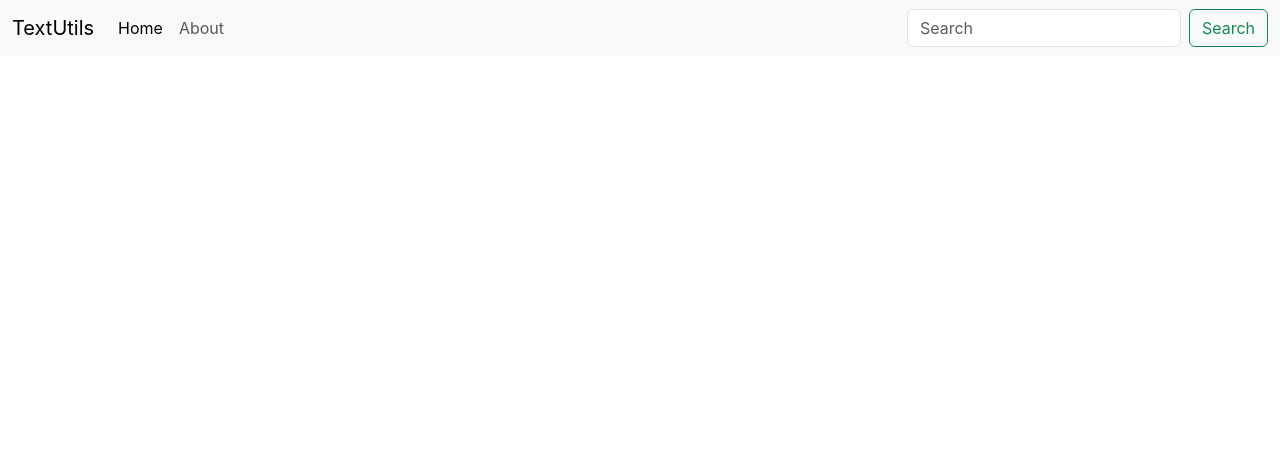
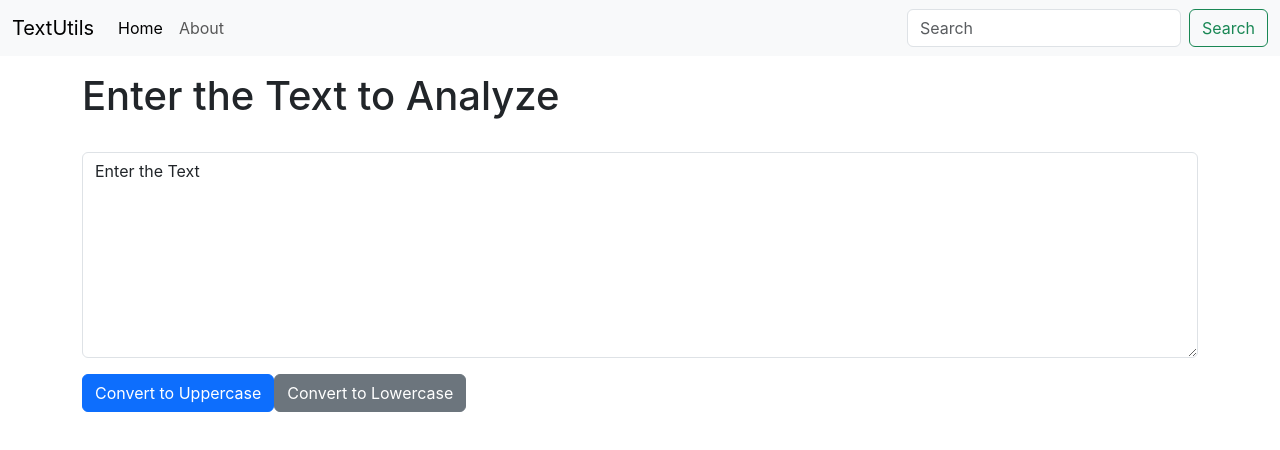
Before and after one commit to shubhamdsk/CWH-React, a React (Create React App) app: page / in a window 1280 px wide. Shown: the top 450 px of the page. Built offline with nearby package versions, Linux system fonts and the light colour scheme.

Commit message:
changes based on requirement

```diff
--- a/src/App.js
+++ b/src/App.js
@@ -1,4 +1,5 @@
 import "./App.css";
+import TextForm from "./TextForm";
 import Navbar from "./components/Navbar";
 
 function App() {
@@ -6,7 +7,11 @@
     <>
       {/* <Navbar title = "TextUtils" aboutText = "About Us"/> */}
       {/* <Navbar/> */}
-      <Navbar title="TextUtils"/>
+      <Navbar title="TextUtils" />
+      <div className="container my-3">
+        <TextForm heading = "Enter the Text to Analyze" />
+      </div>
+
     </>
   );
 }
--- /dev/null
+++ b/src/TextForm.js
@@ -0,0 +1,54 @@
+import React, { useState } from "react";
+
+const TextForm = (props) => {
+  const [text, setText] = useState("Enter the Text");
+
+  const handleUpClick = (event) => {
+    // const upperCaseText = text.toLocaleUpperCase();
+    let upperCaseText = text.toUpperCase();
+    setText(upperCaseText);
+    // console.log("Clicked" + text);
+  };
+
+  const handleLcClick = (event) => {
+    const LowerCaseText = text.toLocaleLowerCase();
+    // let LowerCaseText = text.toLowerCase();
+    setText(LowerCaseText);
+    // console.log("Clicked" + text);
+  };
+
+  // const handleOnChange = (event) => {
+  //     setText(event.target.value);
+  //     // console.log("On Changed");
+  // };
+
+  // Inn another way
+  const handleOnChange = (event) => setText(event.target.value);
+
+  return (
+    <>
+      <h1>{props.heading}</h1>
+      <div className="mb-3">
+        <label htmlFor="myBox" className="form-label"></label>
+        <textarea
+          // OnChange - To type text in textarea
+          onChange={handleOnChange}
+          className="form-control"
+          value={text}
+          placeholder="Leave a comment here"
+          id="myBox"
+          rows={8}
+        ></textarea>
+      </div>
+
+      <button className="btn btn-primary" onClick={handleUpClick}>
+        Convert to Uppercase
+      </button>
+      <button className="btn btn-secondary ml-3" onClick={handleLcClick}>
+        Convert to Lowercase
+      </button>
+    </>
+  );
+};
+
+export default TextForm;
```
